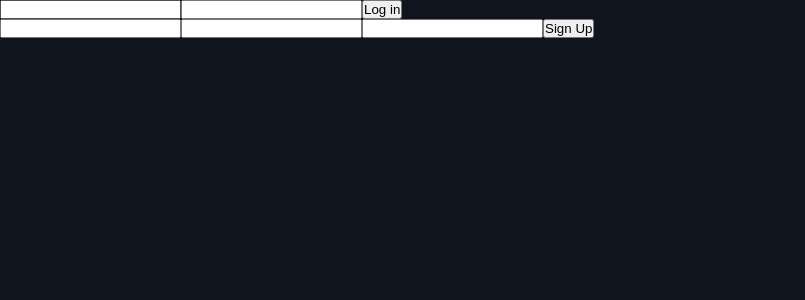
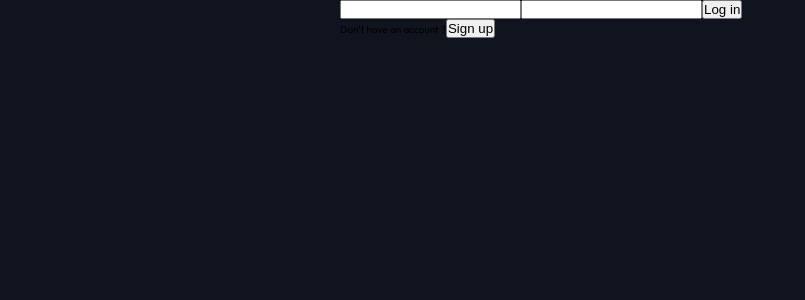
Before and after one commit to nemanjamalesija/cinema-100, a React (Vite) app: page / in a window 1280 px wide. Shown: the top 300 px of the page, without its empty margins (0-805 px from the left). Built offline with nearby package versions, Linux system fonts and the light colour scheme.

Commit message:
Conditionally render forms. Start styling

```diff
--- a/src/index.css
+++ b/src/index.css
@@ -210,3 +210,7 @@ a:active > .btn__icon--search {
   display: flex;
   justify-content: space-between;
 }
+
+.hidden {
+  display: none;
+}
--- a/src/pages/LogInPage.tsx
+++ b/src/pages/LogInPage.tsx
@@ -8,6 +8,7 @@ import {
   createUserWithEmailAndPassword,
   signInWithEmailAndPassword,
 } from 'firebase/auth';
+import './login.css';
 
 const LogInPage = () => {
   const [emailLogIn, setEmailLogIn] = useState('');
@@ -15,7 +16,9 @@ const LogInPage = () => {
   const [emailSignUp, setEmailSignUp] = useState('');
   const [passwordSignUp, setPasswordSignUp] = useState('');
   const [currentUSerName, setCurrentUSerName] = useState('');
+  const [currentUserLastName, setCurrentUserLastName] = useState('');
   const [logInError, setLogInError] = useState('');
+  const [formToDispay, setFormToDisplay] = useState('login');
   const navigate = useNavigate();
   const { db, auth } = initialize();
 
@@ -25,11 +28,7 @@ const LogInPage = () => {
     e.preventDefault();
 
     try {
-      const userCredentials = await signInWithEmailAndPassword(
-        auth,
-        emailLogIn,
-        passwordLogIn
-      );
+      await signInWithEmailAndPassword(auth, emailLogIn, passwordLogIn);
 
       const usersCollection = collection(db, 'users');
       const response = await getDocs(usersCollection);
@@ -77,9 +76,24 @@ const LogInPage = () => {
     }
   };
 
+  const redirectHandler = (
+    e: React.MouseEvent<HTMLButtonElement, MouseEvent>
+  ) => {
+    e.preventDefault();
+    setFormToDisplay((prev) => {
+      const displayForm = prev === 'login' ? 'signup' : 'login';
+      return displayForm;
+    });
+  };
+
   return (
-    <div className='container__form'>
-      <form className='log--in--form'>
+    <section className='section__log-in'>
+      <div className='container__forms'>
+        <form
+          className={
+            formToDispay === 'login' ? 'login--form' : 'login--form hidden'
+          }
+        >
           <input
             type='email'
             value={emailLogIn}
@@ -93,29 +107,74 @@ const LogInPage = () => {
           <button type='submit' onClick={signIn}>
             Log in
           </button>
+          <div className='login--redirect'>
+            <p className='login--redirect-p'>
+              Don't have an account ?
+              <button
+                className='btn--redirect-signup'
+                onClick={redirectHandler}
+              >
+                Sign up
+              </button>
+            </p>
+          </div>
         </form>
-      <form className='signUp__form'>
+
+        <form
+          className={
+            formToDispay === 'signup' ? 'signup--form' : 'signup--form hidden'
+          }
+        >
+          <div className='form--control'>
+            <label className='form--control-label'>Name</label>
+            <input
+              type='text'
+              value={currentUSerName}
+              onChange={(e) => setCurrentUSerName(e.currentTarget.value)}
+            />
+          </div>
+          <div className='form--control'>
+            <label className='form--control-label'>Last Name</label>
+            <input
+              type='text'
+              value={currentUserLastName}
+              onChange={(e) => setCurrentUserLastName(e.currentTarget.value)}
+            />
+          </div>
+          <div className='form--control'>
+            <label className='form--control-label'>Email</label>
             <input
               type='email'
               value={emailSignUp}
               onChange={(e) => setEmailSignUp(e.currentTarget.value)}
             />
+          </div>
+          <div className='form--control'>
+            <label className='form--control-label'>Password</label>
             <input
               type='password'
               value={passwordSignUp}
               onChange={(e) => setPasswordSignUp(e.currentTarget.value)}
             />
-        <input
-          type='text'
-          value={currentUSerName}
-          onChange={(e) => setCurrentUSerName(e.currentTarget.value)}
-        />
+          </div>
           <button type='submit' className='signUp' onClick={signUpUser}>
             Sign Up
           </button>
+          <div className='login--redirect'>
+            <p className='login--redirect-p'>
+              Already have an account?
+              <button
+                className='btn--redirect-signup'
+                onClick={redirectHandler}
+              >
+                Log in
+              </button>
+            </p>
+          </div>
         </form>
         <h2 className='heading--secondary'>{logInError}</h2>
       </div>
+    </section>
   );
 };
 
--- a/src/pages/login.css
+++ b/src/pages/login.css
@@ -1,3 +1,8 @@
 link--nav.reset {
   all: revert !important;
 }
+
+.container__forms {
+  width: 60rem;
+  margin: 0 auto;
+}
```
Lines whose indentation alone changed are shown as unchanged.
